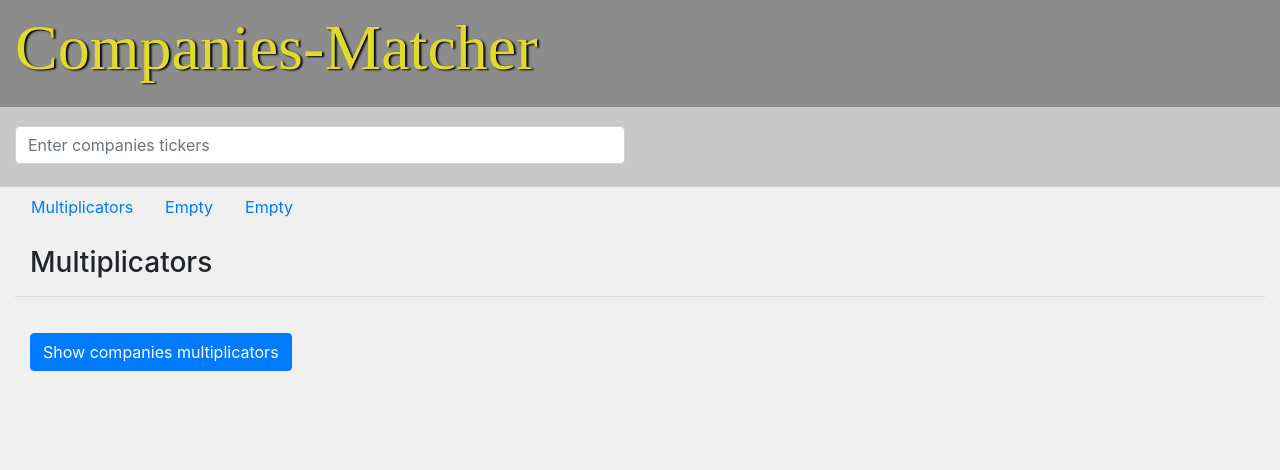
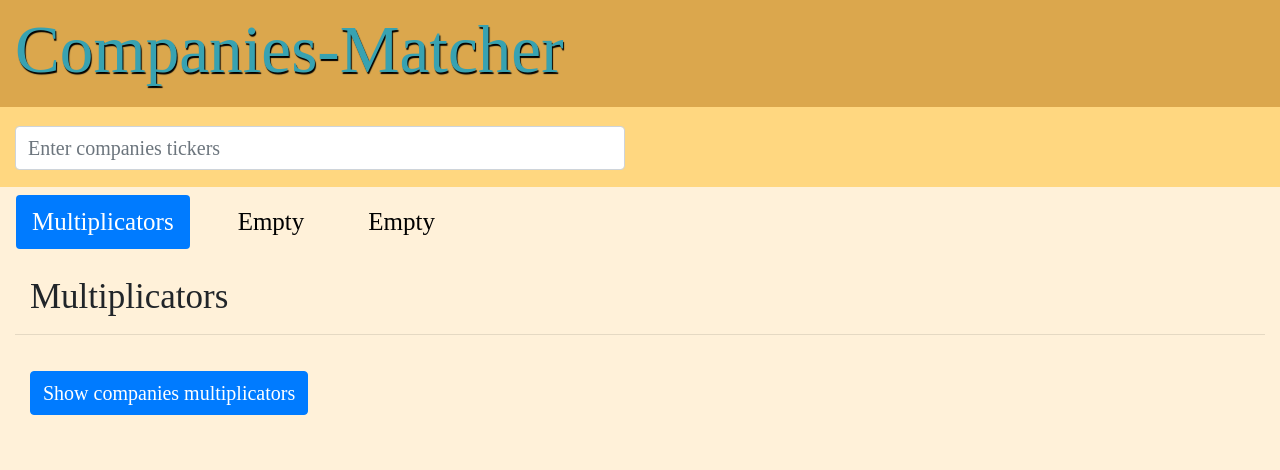
Before and after one commit to t0theheart/companies-matcher, a Python web app: template companies_matcher/app/front/templates/index.html in a window 1280 px wide. Shown: the top 470 px of the page. Run offline with Jinja, Linux system fonts and the light colour scheme; the template is opened without the code that fills it, so the values that code supplies are empty; some libraries are stand-ins or nearby versions.

Commit message:
changed interface style

```diff
--- a/companies_matcher/app/front/static/css/style.css
+++ b/companies_matcher/app/front/static/css/style.css
@@ -1,13 +1,34 @@
 .logo-row {
   height: 107px;
-  background-color: RGB(140, 140, 140);
+  background-color: RGB(219, 167, 77);
 }
 
 .logo-text {
     font-family: 'Times New Roman', Times, serif;
-    font-size: 400%;
-    color: RGB(224, 218, 43);
-    text-shadow: 2px 1px 2px #000;
+    font-size: 420%;
+    color: RGB(56, 162, 177);
+    text-shadow: 1px 2px 1px #000;
+    /*color: #b81752;*/
+}
+
+input{
+    font: 20px 'Times New Roman', Times, serif !important;
+    float: right !important;
+}
+
+.simple-text {
+    font-family: 'Times New Roman', Times, serif;
+    font-size: 20px;
+}
+
+.tab-text {
+    font-family: 'Times New Roman', Times, serif;
+    font-size: 25px;
+}
+
+.header-text {
+    font-family: 'Times New Roman', Times, serif;
+    font-size: 35px;
 }
 
 .topic-text {
@@ -16,11 +37,11 @@
 
 .tickers-input-row {
     height: 80px;
-    background-color: RGB(200, 200, 200);
+    background-color: RGB(255, 215, 128);
 }
 
 .wallpaper-color {
-    background-color: RGB(240, 240, 240);
+    background-color: RGB(255, 241, 217);
 }
 
 .row-padding {
@@ -31,3 +52,38 @@
     margin-right: 7px;
     margin-bottom: 7px;
 }
+
+.area-for-table {
+    padding-bottom: 20px;
+}
+
+.nav-link:not(.active) {
+    color: black;
+}
+
+
+.table-header {
+    background-color: RGB(66, 172, 187);
+    font-size: 23px;
+    color: white;
+    text-shadow: 1px 1px 1px RGB(26, 122, 137);
+    border-color: black;
+}
+
+.table-cell {
+    font-size: 20px;
+    color: black;
+}
+
+
+
+table.table-bordered{
+    border:1px solid black;
+    margin-top:20px;
+  }
+table.table-bordered > thead > tr > th{
+    border:1px solid black;
+}
+table.table-bordered > tbody > tr > td{
+    border:1px solid black;
+}
--- a/companies_matcher/app/front/static/js/tabs/multiplicatorsTab.js
+++ b/companies_matcher/app/front/static/js/tabs/multiplicatorsTab.js
@@ -69,12 +69,13 @@ function createMultiplicatorsTable(data, columnHeaders, rowHeaders) {
     }
 
     let table = document.createElement("table");
-    table.className = "table";
+    table.className = "table table-bordered";
     table.id = "matching-multiplicators-table";
 
     columnHeaders.unshift("#");
 
     let headersTr = table.insertRow();
+    headersTr.className = "table-header";
     columnHeaders.forEach(function(item) {
         let td = headersTr.insertCell();
         td.innerHTML = item;
@@ -86,8 +87,10 @@ function createMultiplicatorsTable(data, columnHeaders, rowHeaders) {
             let td = tr.insertCell();
             if (j === 0) {
                 td.innerHTML = rowHeader;
+                td.className = "table-header simple-text";
             } else {
                 td.innerHTML = data[columnHeader][rowHeader];
+                td.className = "table-cell simple-text"; // https://encycolorpedia.ru/10707f
             }
         });
     });
@@ -100,7 +103,7 @@ function createSwapHeadersButton() {
     let oldTable = placeForButton.children[1];
     if (!oldTable) {
         let button = document.createElement("button");
-        button.className = "btn btn-primary";
+        button.className = "btn btn-primary simple-text";
         button.innerText = "Swap table headers";
         button.addEventListener("click", clickSwapHeadersListener);
         placeForButton.append(button);
--- a/companies_matcher/app/front/static/js/toggle.js
+++ b/companies_matcher/app/front/static/js/toggle.js
@@ -1,6 +1,6 @@
 function createToggle(text) {
     let toggle = document.createElement('button');
-    toggle.className = "btn btn-info toggle-in-list";
+    toggle.className = "btn btn-info toggle-in-list simple-text";
     toggle.type = "button";
     toggle.setAttribute("data-toggle", "button");
     toggle.setAttribute("aria-pressed", "false");
--- a/companies_matcher/app/front/templates/index.html
+++ b/companies_matcher/app/front/templates/index.html
@@ -27,28 +27,30 @@
 				</div>
 			</div>
 		</div>
-		<ul class="nav">
-			<li class="nav-item"> <a class="nav-link" data-toggle="tab" href="#multiplicators">Multiplicators</a> </li>
-			<li class="nav-item"> <a class="nav-link" data-toggle="tab" href="#characteristics">Empty</a> </li>
-			<li class="nav-item"> <a class="nav-link" data-toggle="tab" href="#opinion">Empty</a> </li>
-		</ul>
+		<div class="row">
+			<ul class="nav nav-pills nav-fill">
+				<li class="nav-item nav-link tab"> <a class="nav-link tab active tab-text" data-toggle="tab" href="#multiplicators">Multiplicators</a> </li>
+				<li class="nav-item nav-link tab"> <a class="nav-link tab tab-text" data-toggle="tab" href="#empty1">Empty</a> </li>
+				<li class="nav-item nav-link tab"> <a class="nav-link tab tab-text" data-toggle="tab" href="#empty2">Empty</a> </li>
+			</ul>
+		</div>
 		<div class="tab-content">
 			<div class="tab-pane fade show active" id="multiplicators">
 				<div>
 					<div class="form-group" style="padding-top: 19px">
 						<div class="col-sm-12">
-							<h3>Multiplicators</h3> </div>
+							<h3 class="header-text">Multiplicators</h3> </div>
 						<hr>
 						<div id="multiplicators-toggles" class="col-sm-12 row-padding"></div>
 						<div class="col-sm-12 row-padding" id="matching-multiplicators-buttons">
-							<button type="button" class="btn btn-primary" onclick="clickCreateTableListener()">Show companies multiplicators</button>
+							<button type="button" class="btn btn-primary simple-text" onclick="clickCreateTableListener()">Show companies multiplicators</button>
 						</div>
-						<div class="col-sm-12" id="matching-multiplicators"> </div>
 					</div>
 				</div>
+				<div class="col-sm-12 area-for-table" id="matching-multiplicators"></div>
 			</div>
-			<div class="tab-pane fade" id="characteristics"> Empty </div>
-			<div class="tab-pane fade" id="opinion"> Empty </div>
+			<div class="tab-pane fade" id="empty1"> Empty </div>
+			<div class="tab-pane fade" id="empty2"> Empty </div>
 		</div>
 	</div>
 	<!-- Optional JavaScript -->
```
